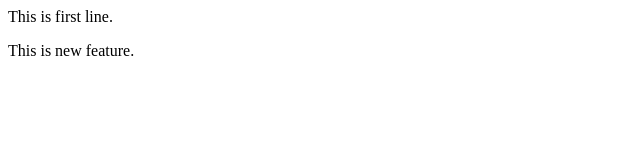
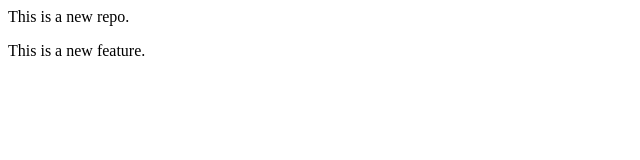
Before and after one commit to Prathmesh6095/localrepos, a plain HTML site: page index.html in a window 1280 px wide. Shown: the full height of the page, 0-640 px from the left. Drawn offline with Linux system fonts and the light colour scheme.

Commit message:
Add new feature

```diff
--- a/index.html
+++ b/index.html
@@ -1,2 +1,2 @@
-<p>This is first line.</p>
-<p>This is new feature.</p>
+<p>This is a new repo.</p>
+<p>This is a new feature.</p>
```
